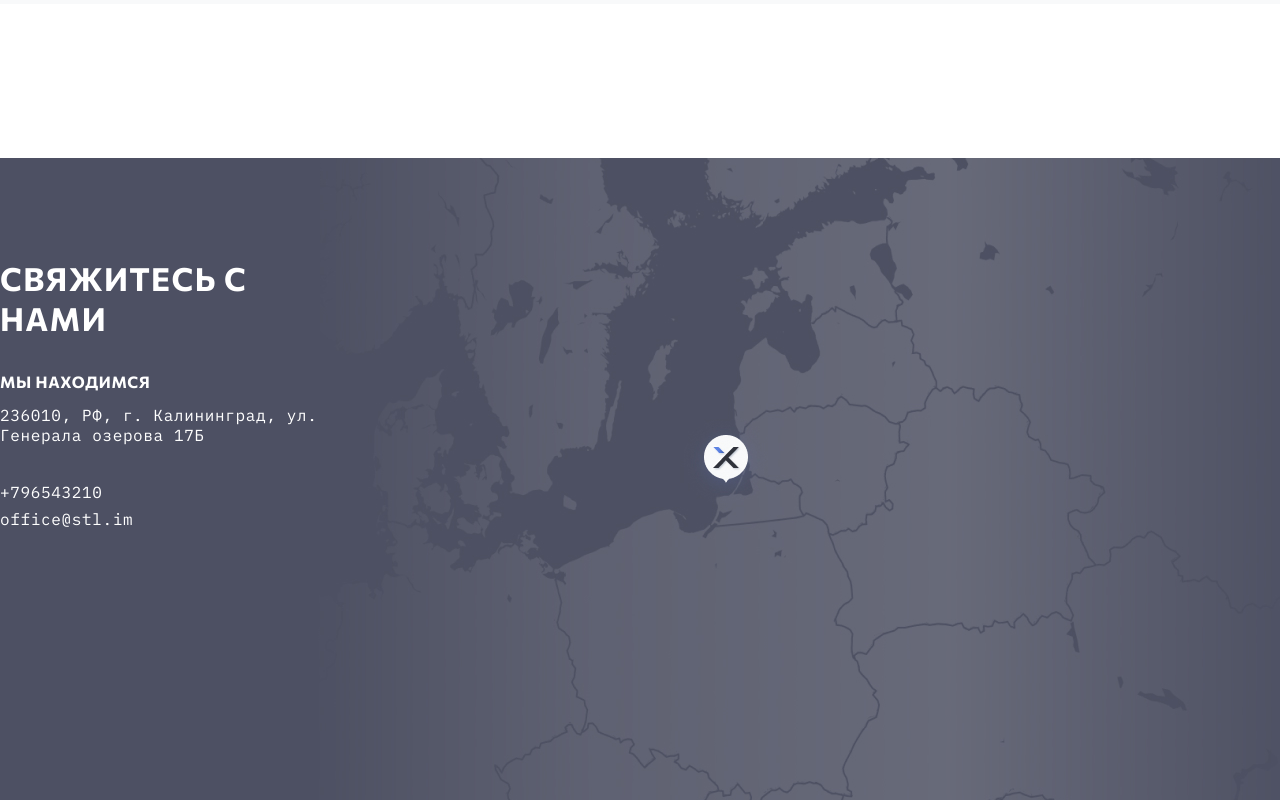
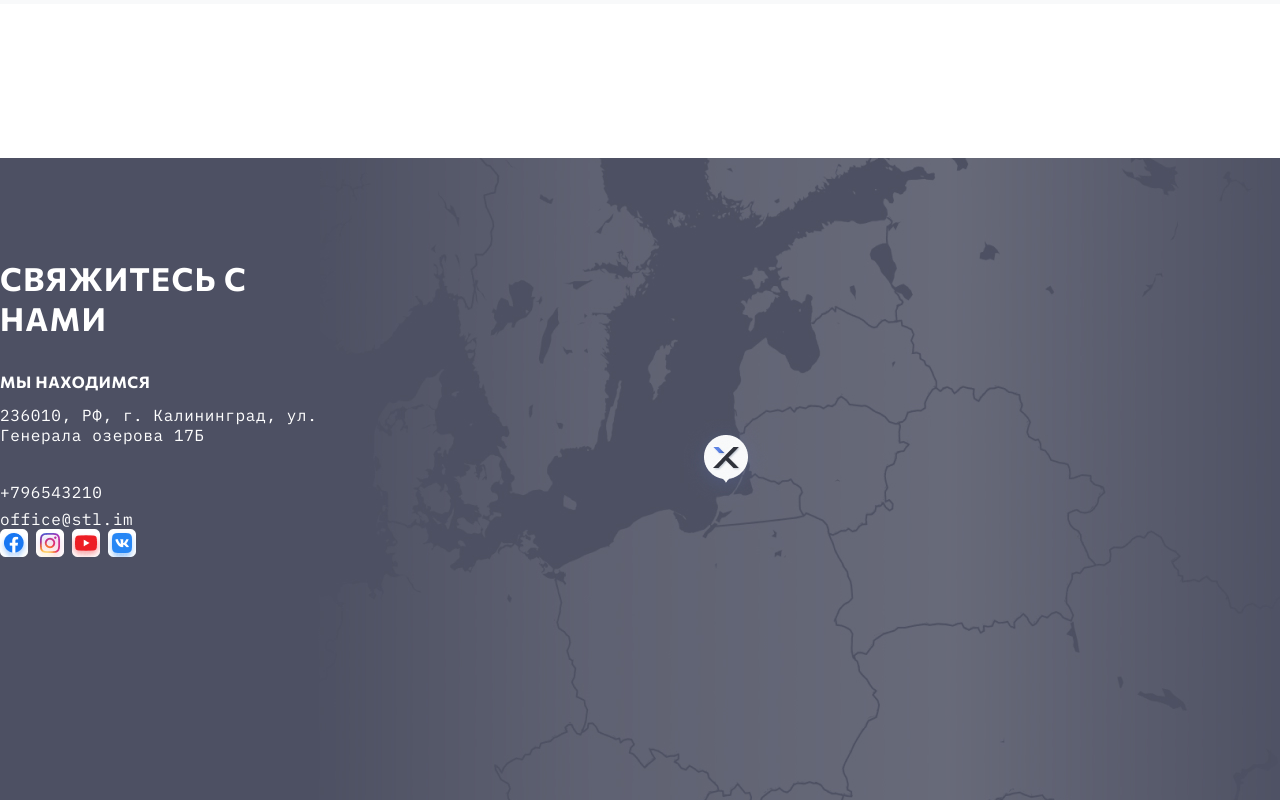
Before and after one commit to Bespalov-D-A/x-tech-form, a React (Create React App) app: page / in a window 1280 px wide. Shown: the part 7227-8027 px from the top of the page. Built offline with nearby package versions, Linux system fonts and the light colour scheme.

Commit message:
Create social

```diff
--- a/src/components/Feedback/Feedback.tsx
+++ b/src/components/Feedback/Feedback.tsx
@@ -1,4 +1,5 @@
 import { FC } from "react";
+import Social from "../common/Social/Social";
 import s from "./Feedback.module.scss";
 
 const Feedback: FC = () => {
@@ -12,6 +13,7 @@ const Feedback: FC = () => {
             <p className={s.address}>236010, РФ, г. Калининград, ул. Генерала озерова 17Б</p>
             <p className={s.phone}>+796543210</p>
             <p className={s.mail}>office@stl.im</p>
+            <Social />
           </div>
         </div>
       </div>
--- /dev/null
+++ b/src/components/common/Social/Social.module.scss
@@ -0,0 +1,17 @@
+.social {
+	display: flex;
+}
+
+.item {
+	display: flex;
+	align-items: center;
+	margin-bottom: 16px;
+}
+
+.img {
+	margin-right: 8px;
+}
+
+.name {
+	display: block;
+}
--- /dev/null
+++ b/src/components/common/Social/Social.tsx
@@ -0,0 +1,39 @@
+import { FC } from "react";
+import s from "./Social.module.scss";
+import fb from "./../../../img/ico/common/fb.png";
+import inst from "./../../../img/ico/common/inst.png";
+import youtube from "./../../../img/ico/common/youtube.png";
+import vk from "./../../../img/ico/common/vk.png";
+
+const data = [
+	{ img: fb, name: "facebook" },
+	{ img: inst, name: "instagram" },
+	{ img: youtube, name: "youtube" },
+	{ img: vk, name: "vkontakte" },
+];
+
+interface SocialI {
+	column?: boolean;
+}
+
+const Social: FC<SocialI> = ({ column }) => {
+
+	const socialStyle = {
+		flexFlow: column ? 'column wrap' : 'row wrap'
+	}
+
+	return (
+		<div className={s.social} style={socialStyle}>
+			{data.map((item) => {
+				return (
+					<div className={s.item}>
+						<img src={item.img} alt="" className={s.img}/>
+						<span className={s.name}>{column && item.name}</span>
+					</div>
+				);
+			})}
+		</div>
+	);
+};
+
+export default Social;
```
